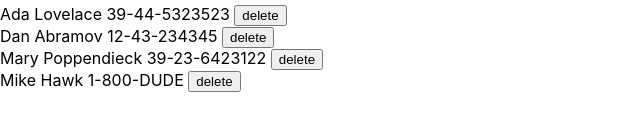
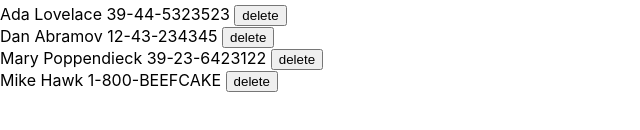
Before and after one commit to mkcyoung/fullstack-helsinki, a React (Create React App) app in the folder part2/phonebook/: page / in a window 1280 px wide. Shown: the part 290-420 px from the top of the page, without its empty margins (0-640 px from the left). Built offline with nearby package versions, Linux system fonts and the light colour scheme; data requests are answered from the project's data file.

Commit message:
exercise 2.18

```diff
--- a/part2/phonebook/db.json
+++ b/part2/phonebook/db.json
@@ -17,7 +17,7 @@
     },
     {
       "name": "Mike Hawk",
-      "number": "1-800-DUDE",
+      "number": "1-800-BEEFCAKE",
       "id": 5
     }
   ]
--- a/part2/phonebook/src/App.js
+++ b/part2/phonebook/src/App.js
@@ -115,10 +115,22 @@ const App = () => {
 
     // Check if name is already in state
     if (persons.map((entry) => entry.name).includes(newName) ){
-      // return alert
-      window.alert(`${newName} is already added to the phonebook, nerd.`)
-      // Then break
+      // confirm if we want to change number
+      if (window.confirm(`${newName} is already added to the phonebook, nerd. Replace the old number with a new one?`)
+      ){
+        // create new person object with name, etc.
+        const entry = persons.find((person) => person.name === newName )
+        const changedEntry = {...entry, number: newNumber}
+
+        phonebookService
+          .update(changedEntry.id,changedEntry)
+          .then( updatedEntry => {
+            setPersons(persons.map(person => person.name !== newName ? person : updatedEntry))
+          })
+      }
+      // else break
       return
+
     }
     // create new person object with name, etc.
     const personObject = {
--- a/part2/phonebook/src/services/phonebook.js
+++ b/part2/phonebook/src/services/phonebook.js
@@ -17,7 +17,7 @@ const update = (id, newObject) => {
 }
 
 const remove = (id) => {
-    const request = axios.delete(baseUrl + `/${id}`)
+    const request = axios.delete( `${baseUrl}/${id}`)
     return request.then(response => response.data)
 }
 
```
